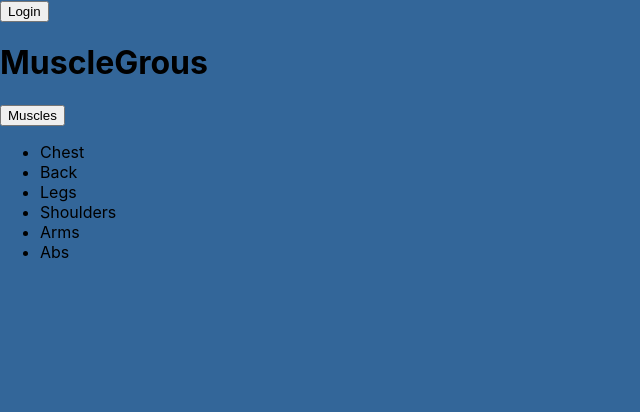
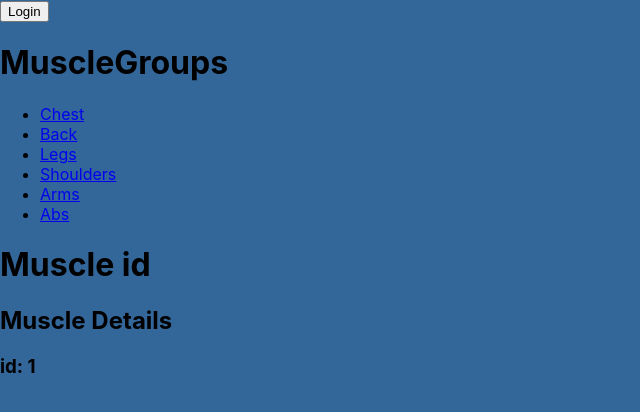
Before and after one commit to CarlMM/WorkoutJournalApp, a React (Vite) app in the folder WorkoutJournalFrontend/: page /muscles/1 in a window 1280 px wide. Shown: the top 412 px of the page, without its empty margins (0-640 px from the left). Built offline with nearby package versions, Linux system fonts and the light colour scheme.

Commit message:
It works, but not how i want it to work :(
Signed-off-by: CarlMM <kaptenkeps@gmail.com>

```diff
--- a/WorkoutJournalFrontend/src/App.jsx
+++ b/WorkoutJournalFrontend/src/App.jsx
@@ -47,6 +47,7 @@ function App() {
 
     return (
       <Navbar items={muscleList}/>
+
   )
 }
 
--- a/WorkoutJournalFrontend/src/component/MuscleGroups.jsx
+++ b/WorkoutJournalFrontend/src/component/MuscleGroups.jsx
@@ -1,26 +1,44 @@
 import react from "react";
+import { useHistory } from "react-router-dom";
+import {
+    BrowserRouter as Router,
+    Switch,
+    Route,
+    Link,
 
+} from "react-router-dom"
 
-function MuscleGroups(props){
+import SpecificMuscle from "./SpecificMuscle";
 
+function MuscleGroups(props) {
     const checkMuscles = () => {
         console.log(props.items)
     }
 
+    //let navigate = useHistory();
     const loopMusclesList = props.items.map((m) =>
         <li>
-            {m.title}
+            <Link to={`/muscles/${m.id}`} key={m.id}>{m.title}</Link>
         </li>
     );
 
-    return(
+
+
+    return (
+        <Router>
+
         <div>
-            <h1>MuscleGrous</h1>
-            <button onClick={checkMuscles}>Muscles</button>
-            <ul>
-                {loopMusclesList}
-            </ul>
+            <h1>MuscleGroups</h1>
+            <nav>
+                <ul>
+                    {loopMusclesList}
+                </ul>
+            </nav>
         </div>
+            <Route exact path="/muscles/:id">
+            <SpecificMuscle/>
+          </Route>
+        </Router>
     )
 
 }
--- a/WorkoutJournalFrontend/src/component/Navbar.jsx
+++ b/WorkoutJournalFrontend/src/component/Navbar.jsx
@@ -10,6 +10,7 @@ import {
 import Home from './Home'
 import MyProfilePage from './MyProfile/MyProfilePage'
 import MuscleGroups from './MuscleGroups'
+import SpecificMuscle from './SpecificMuscle'
 
 
 function Navbar(props){
@@ -55,6 +56,9 @@ function Navbar(props){
           <Route path="/muscles">
             <MuscleGroups items={props.items}/>
           </Route>
+          <Route exact path="/muscles/:id" component={SpecificMuscle}>
+            {/* <SpecificMuscle/> */}
+          </Route>
         </Switch>
       </div>
    </Router>
--- /dev/null
+++ b/WorkoutJournalFrontend/src/component/SpecificMuscle.jsx
@@ -0,0 +1,22 @@
+import React, { useState, useEffect } from "react";
+import { useParams } from "react-router-dom";
+
+
+function SpecificMuscle(props){
+
+
+    let {id} = useParams();
+
+    return(
+        <div>
+            <h1>Muscle id</h1>
+            <h2>Muscle Details</h2>
+            <h3>id: {id}</h3>
+        </div>
+    )
+
+
+
+}
+
+export default SpecificMuscle;
```
